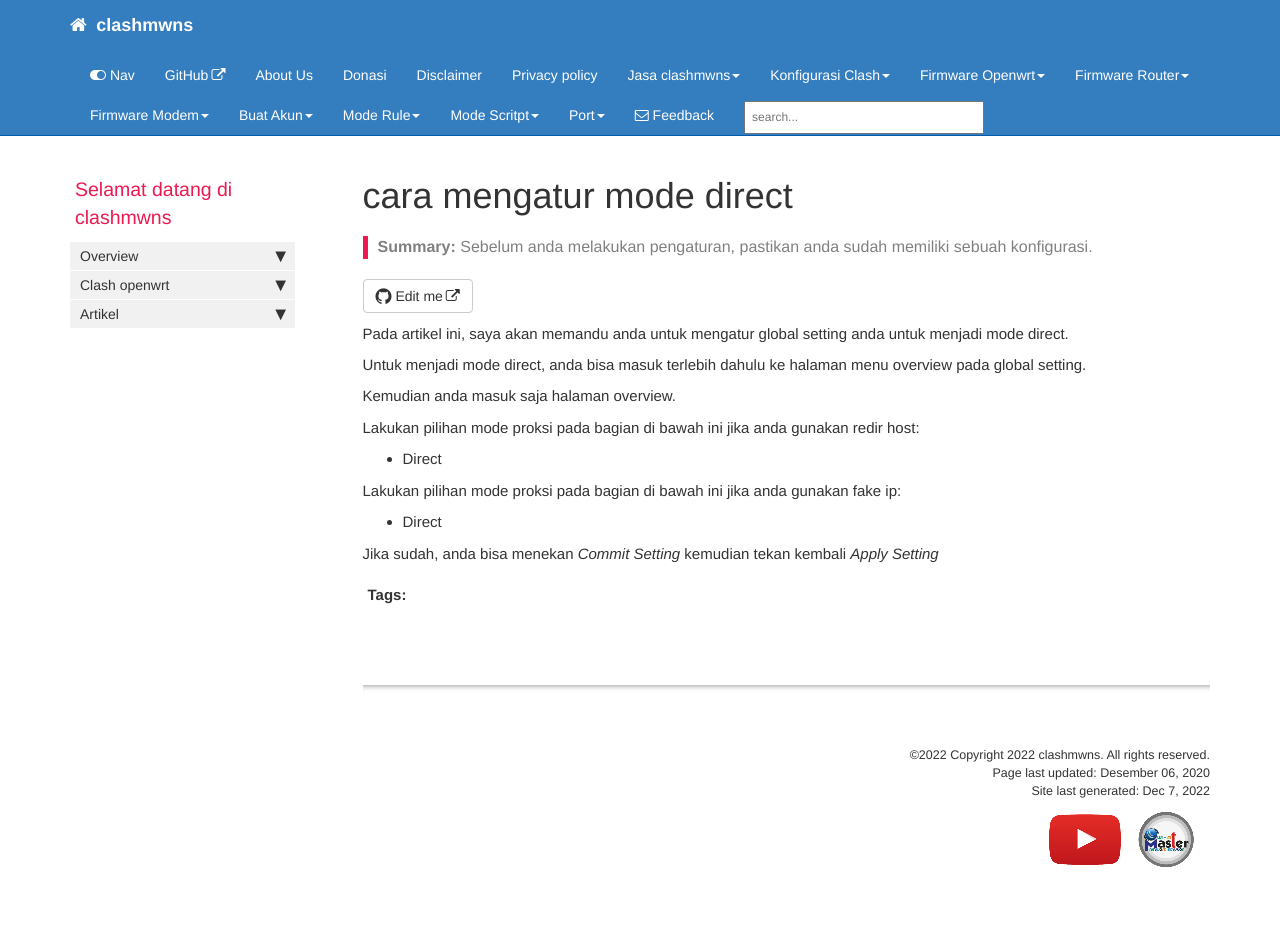
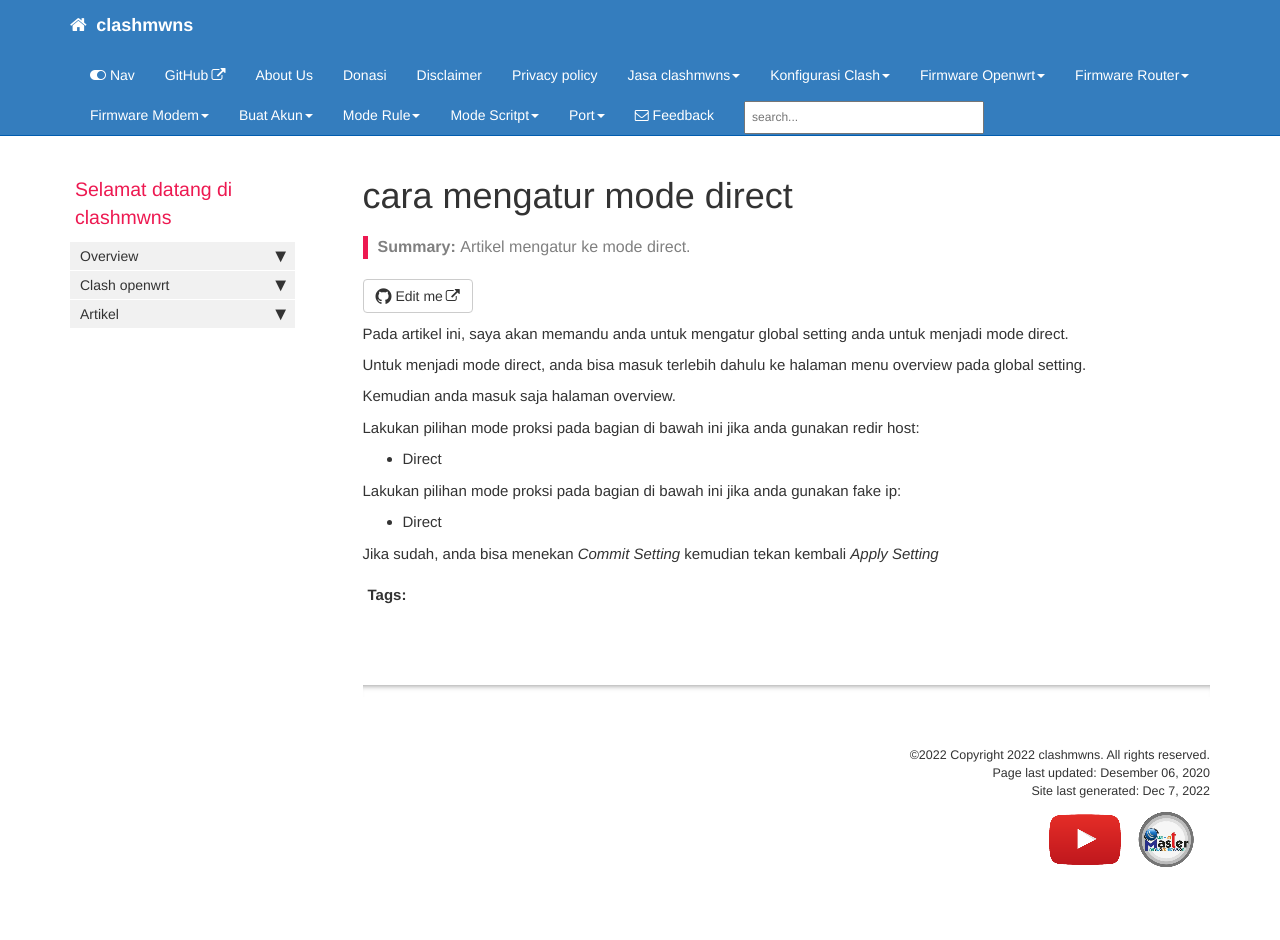
Before and after one commit to mwnsofficial/clashmwns, a Jekyll site: the page built from pages/mydoc/pengaturan_mode_direct.md, in a window 1280 px wide. Built offline with Jekyll 4.4.1, drawn with Linux system fonts in a browser that asks for light colours; comment, search, counter and statistics services are not loaded.

Commit message:
Update pengaturan_mode_direct.md

```diff
--- a/pages/mydoc/pengaturan_mode_direct.md
+++ b/pages/mydoc/pengaturan_mode_direct.md
@@ -1,9 +1,9 @@
 ---
 title: cara mengatur mode direct
-keywords: documentation, technical writers, help authoring tools, hat replacements
+keywords: mode direct
 last_updated: Desember 06, 2020
-tags: [getting_started]
-summary: "Sebelum anda melakukan pengaturan, pastikan anda sudah memiliki sebuah konfigurasi."
+tags: [global_setting]
+summary: "Artikel mengatur ke mode direct."
 sidebar: mydoc_sidebar
 permalink: pengaturan_mode_direct.html
 folder: mydoc
```
